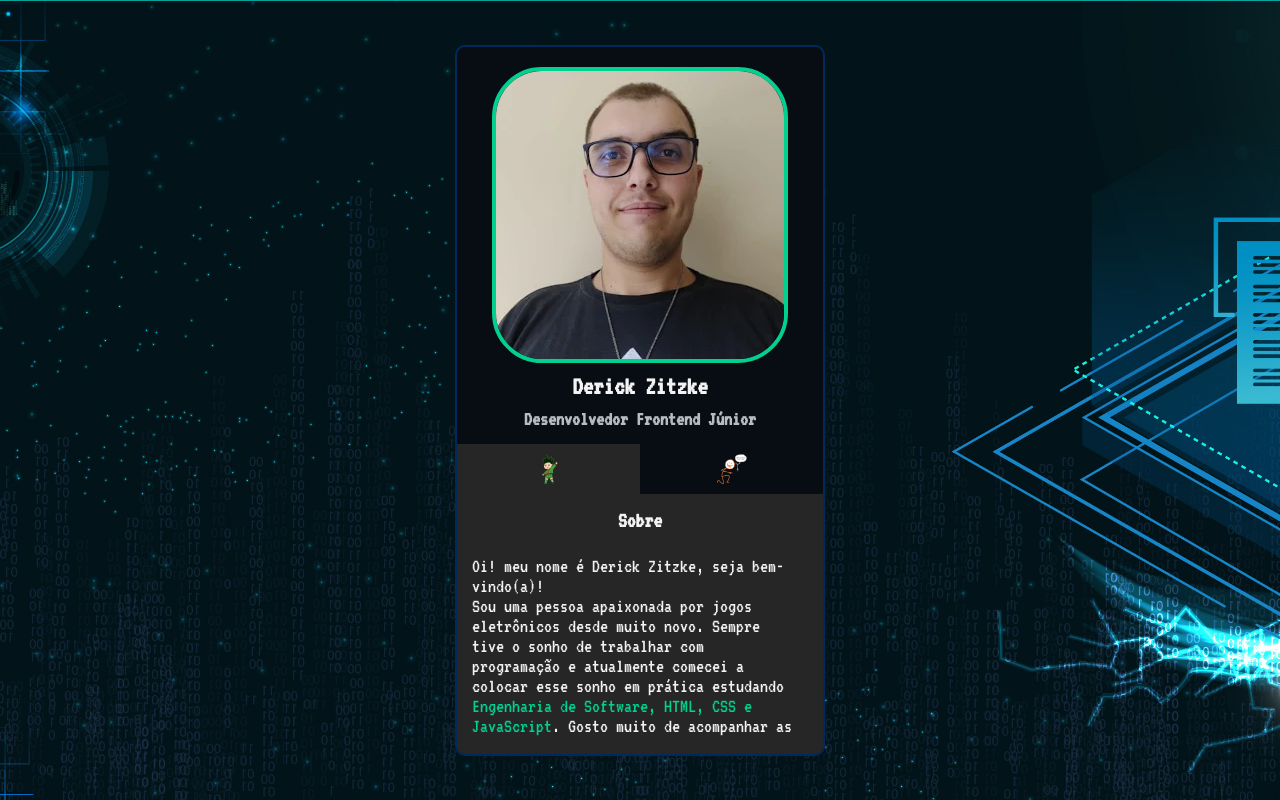
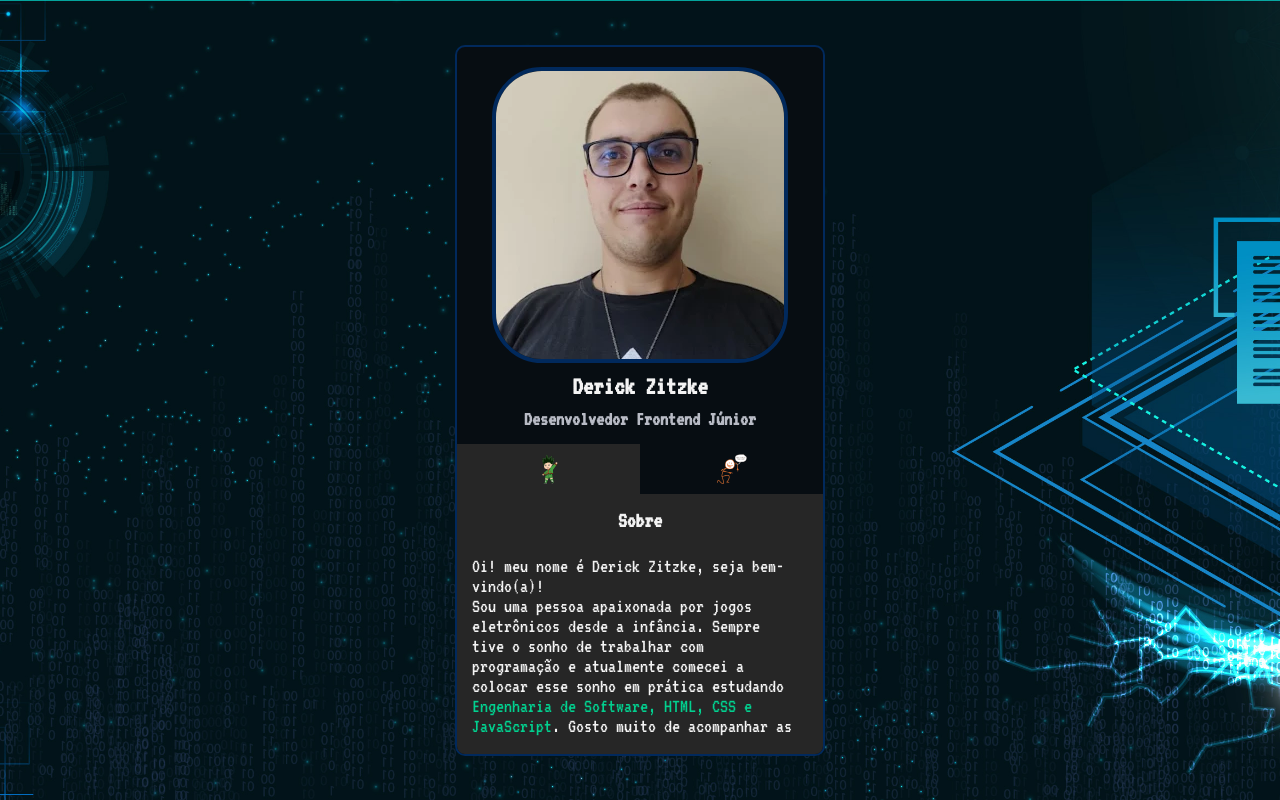
Before and after one commit to DerickZitzke/Portifolio, a plain HTML site: page index.html in a window 1280 px wide. Drawn offline with Linux system fonts and the light colour scheme.

Commit message:
Second Commit
Segunda atualização.

```diff
--- a/index.html
+++ b/index.html
@@ -41,9 +41,9 @@
               <p>Oi! meu nome é Derick Zitzke, seja bem-vindo(a)!</p>
 
               <p>
-                Sou uma pessoa apaixonada por jogos eletrônicos desde muito novo.
+                Sou uma pessoa apaixonada por jogos eletrônicos desde a infância.
                 Sempre tive o sonho de trabalhar com programação e atualmente comecei a colocar esse sonho em prática estudando
-                <span>Engenharia de Software, HTML, CSS e JavaScript</span>. Gosto muito de acompanhar as novidades no mundo gamer como jogos e hardwares, e meus
+                <span>Engenharia de Software, HTML, CSS e JavaScript</span>. Gosto muito de acompanhar as novidades do mundo gamer como jogos e hardwares, e meus
                 principais hobbies são jogar video games, ver animes e séries.
               </p>
             </div>
--- a/src/css/estilos.css
+++ b/src/css/estilos.css
@@ -32,7 +32,7 @@ body{
 
 .cartao .minhas-informacoes img{
     border-radius: 50px;
-    border: 4px solid #02d08f;
+    border: 4px solid #01295c;
 }
 
 .cartao .minhas-informacoes .nome{
```
